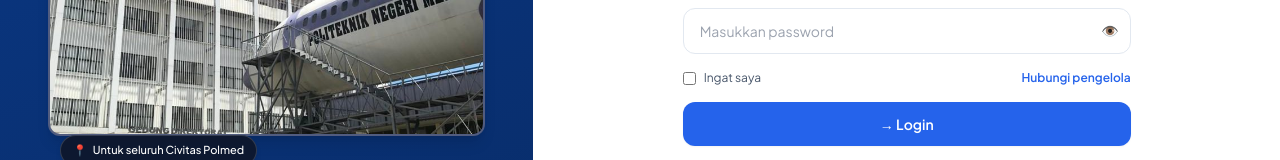
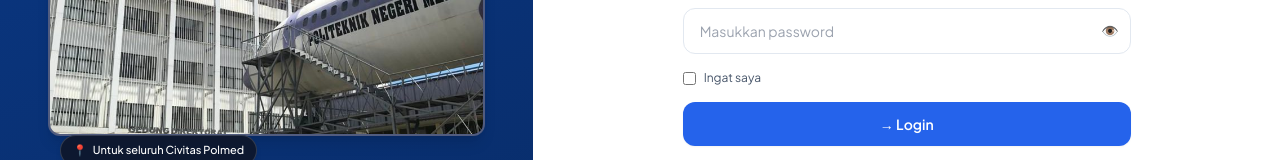
Before and after one commit to ElHezekiah/website_3pl, a plain HTML site: page login.html in a window 1280 px wide. Shown: the part 427-587 px from the top of the page. Drawn offline with nearby package versions, Linux system fonts and the light colour scheme.

Commit message:
peruabahan_login

```diff
--- a/login.html
+++ b/login.html
@@ -117,7 +117,6 @@
                         <input type="checkbox" class="rounded border-slate-300 text-blue-600 focus:ring-blue-500">
                         <span>Ingat saya</span>
                     </label>
-                    <a href="mailto:pengelola@polmed.ac.id" class="text-blue-600 font-semibold hover:underline">Hubungi pengelola</a>
                 </div>
 
                 <button type="submit" class="w-full bg-blue-600 hover:bg-blue-700 text-white font-semibold py-3 rounded-xl text-sm transition shadow-sm">
```
